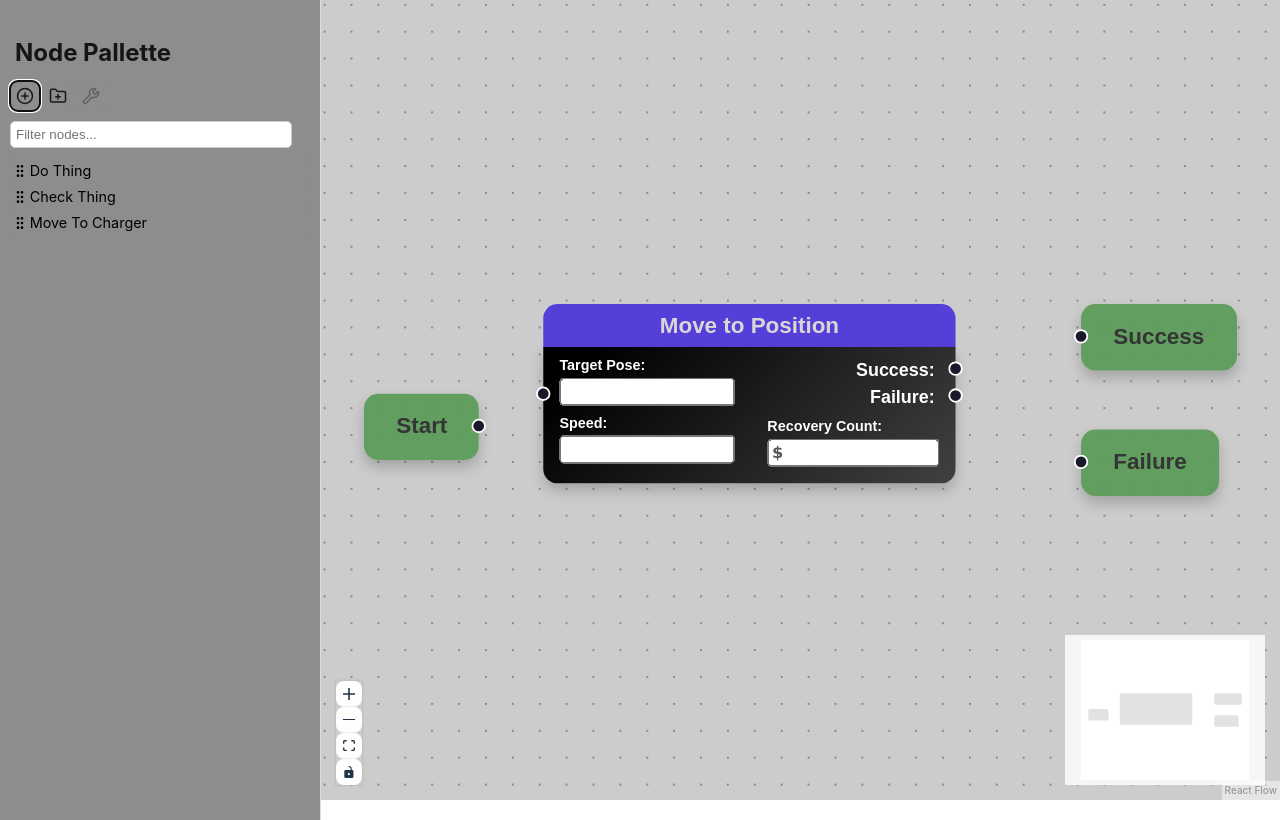
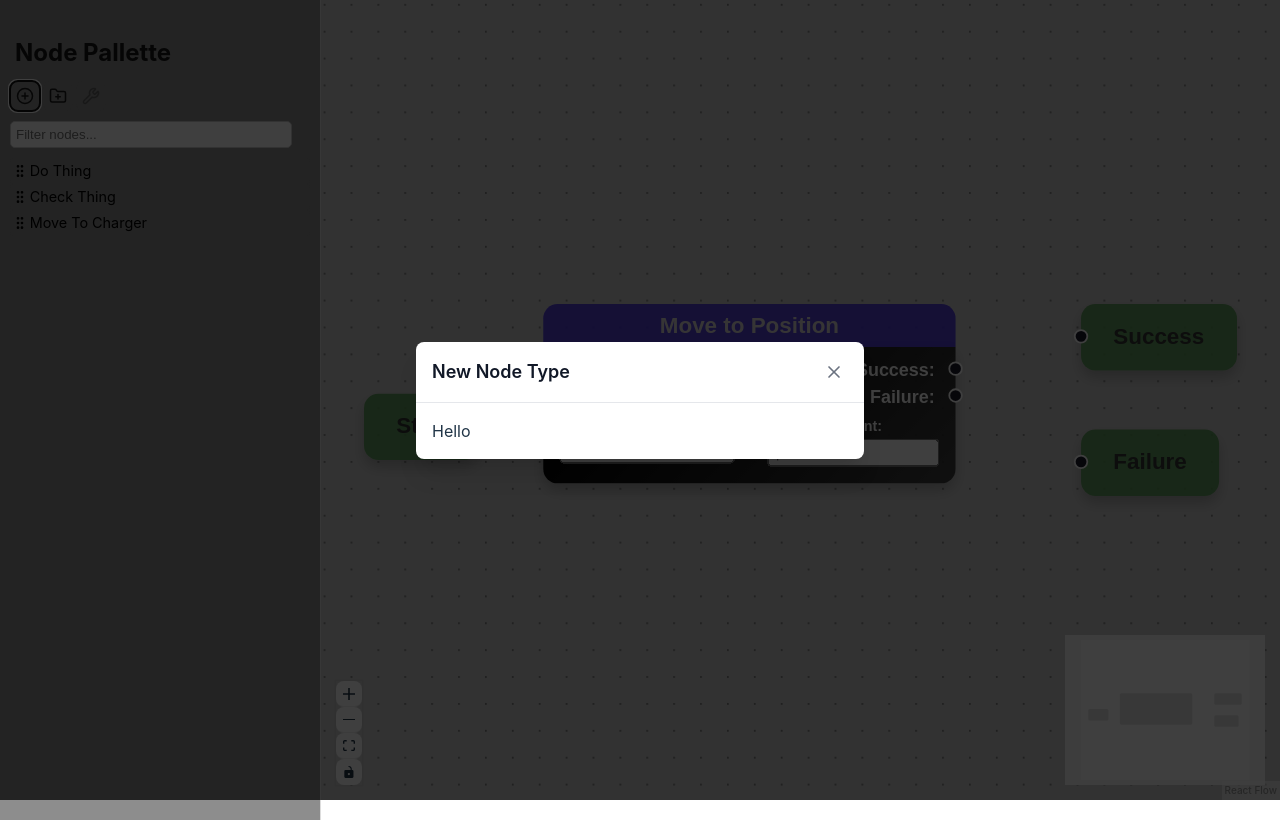
Before and after one commit to behaviorflow/behaviorflow-editor, a React (Vite) app: page / in a window 1280 px wide. Both pictures are taken after a click on the button 25 px from the left and 95 px from the top of the page. Built offline with nearby package versions, Linux system fonts and the light colour scheme.

Commit message:
Node pallette sidebar with New Node Type mock modal

```diff
--- a/src/App.tsx
+++ b/src/App.tsx
@@ -20,7 +20,7 @@ import StartNode from "./nodes/StartNode";
 import TerminalNode from "./nodes/TerminalNode";
 import "./nodes/behavior-flow-node.css";
 
-import NodePalette from "./components/NodePalette";
+import NodePalette from "./components/NodePaletteSidebar";
 import { NodeParam, BfNodeAttributes } from "./types";
 
 import { v4 as uuid } from 'uuid';
--- a/src/components/DraggableNodeCard.tsx
+++ b/src/components/DraggableNodeCard.tsx
@@ -1,6 +1,7 @@
-import React, { useState } from "react";
+import React, { useState, useRef } from "react";
 import { GripVertical } from "lucide-react";
 import { BfNodeAttributes } from "../types";
+import { BehaviorFlowNode } from "../nodes/BehaviorFlowNode";
 
 interface DraggableNodeCardProps {
   nodeType: string;
@@ -10,7 +11,8 @@ interface DraggableNodeCardProps {
 
 export default function DraggableNodeCard({ nodeType, nodeAttributes, isSelected = false }: DraggableNodeCardProps) {
   const [isHovered, setIsHovered] = useState(false);
-  const [isClicked, setIsClicked] = useState(false);
+  const [showCallout, setShowCallout] = useState(false);
+  const calloutTimer = useRef<number | null>(null);
   const handleDragStart = (e) => {
     e.dataTransfer.setData("application/json", JSON.stringify(nodeAttributes));
     e.currentTarget.style.cursor = "grabbing";
@@ -23,9 +25,16 @@ export default function DraggableNodeCard({ nodeType, nodeAttributes, isSelected
   };
   const handleMouseEnter = () => {
     setIsHovered(true);
+    calloutTimer.current = window.setTimeout(() => {
+      setShowCallout(true);
+    }, 1000);
   };
   const handleMouseLeave = () => {
     setIsHovered(false);
+    if (calloutTimer.current) {
+      window.clearTimeout(calloutTimer.current);
+    }
+    setShowCallout(false);
   };
   const handleMouseUp = (e) => {
     e.currentTarget.style.cursor = "grab";
@@ -66,6 +75,28 @@ export default function DraggableNodeCard({ nodeType, nodeAttributes, isSelected
           {nodeType}
         </span>
       </div>
+      {showCallout && (
+        <div
+          style={{
+            position: "absolute",
+            backgroundColor: "white",
+            border: "1px solid #ccc",
+            borderRadius: "5px",
+            padding: "10px",
+            marginTop: "5px",
+            width: "200px",
+            boxShadow: "0 2px 8px rgba(0, 0, 0, 0.15)",
+            zIndex: 1000,
+          }}>
+          <strong>{nodeType}</strong>
+          <div style={{ marginTop: "5px", fontSize: "0.9em" }}>
+            <div><strong>In Params:</strong> {nodeAttributes.inParams.length > 0 ? nodeAttributes.inParams.map((p) => p.paramName).join(", ") : "None"}</div>
+            <div><strong>Out Params:</strong> {nodeAttributes.outParams.length > 0 ? nodeAttributes.outParams.map((p) => p.paramName).join(", ") : "None"}</div>
+            <div><strong>Out Ports:</strong> {nodeAttributes.outPorts.length > 0 ? nodeAttributes.outPorts.join(", ") : "None"}</div>
+            {/* <BehaviorFlowNode> nodeId=nodeAttributes.nodeId, nodeType, inParams, outParams, outPorts </BehaviorFlowNode> */}
+          </div>
+        </div>
+      )}
     </div>
   );
 }
--- /dev/null
+++ b/src/components/MenuSidebar.tsx
@@ -0,0 +1,3 @@
+//Title
+//Close arrow
+//Content
--- /dev/null
+++ b/src/components/Modal.tsx
@@ -0,0 +1,120 @@
+import { useState, useEffect } from "react";
+import { createPortal } from "react-dom";
+import { X } from "lucide-react";
+
+// Portal-based Modal Component
+const Modal = ({ isOpen, onClose, title, children }) => {
+  // Close modal on Escape key and manage body scroll
+  useEffect(() => {
+    const handleEscape = (e) => {
+      if (e.key === "Escape") {
+        onClose();
+      }
+    };
+
+    if (isOpen) {
+      document.addEventListener("keydown", handleEscape);
+      // Prevent body scroll when modal is open
+      document.body.style.overflow = "hidden";
+    }
+
+    return () => {
+      document.removeEventListener("keydown", handleEscape);
+      document.body.style.overflow = "unset";
+    };
+  }, [isOpen, onClose]);
+
+  if (!isOpen) return null;
+
+  const bodyStyle = {
+    padding: "16px",
+  };
+
+  const modalContent = (
+    <div
+      style={{
+        position: "fixed",
+        top: 0,
+        left: 0,
+        right: 0,
+        bottom: 0,
+        backgroundColor: "rgba(0, 0, 0, 0.5)",
+        display: "flex",
+        alignItems: "center",
+        justifyContent: "center",
+        zIndex: 1000,
+        padding: "16px",
+      }}>
+      {/* Backdrop */}
+      <div
+        style={{
+          position: "fixed",
+          top: 0,
+          left: 0,
+          right: 0,
+          bottom: 0,
+          backgroundColor: "rgba(0, 0, 0, 0.5)",
+          transition: "opacity 0.2s",
+        }}
+        onClick={onClose}
+      />
+
+      <div
+        style={{
+          backgroundColor: "white",
+          borderRadius: "8px",
+          boxShadow: "0 20px 25px -5px rgba(0, 0, 0, 0.1), 0 10px 10px -5px rgba(0, 0, 0, 0.04)",
+          maxWidth: "448px",
+          width: "100%",
+          maxHeight: "90vh",
+          overflowY: "auto",
+          position: "relative",
+        }}>
+        <
+          div
+          style={{
+            display: "flex",
+            alignItems: "center",
+            justifyContent: "space-between",
+            padding: "16px",
+            borderBottom: "1px solid #e5e7eb",
+          }}>
+          <h3
+            style={{
+              fontSize: "18px",
+              fontWeight: "600",
+              color: "#111827",
+              margin: 0,
+            }}>
+            {title}
+          </h3>
+          <button
+            onClick={onClose}
+            style={{
+              padding: "4px",
+              backgroundColor: "transparent",
+              border: "none",
+              borderRadius: "50%",
+              cursor: "pointer",
+              transition: "background-color 0.2s",
+              display: "flex",
+              alignItems: "center",
+              justifyContent: "center",
+            }}
+            onMouseEnter={(e) => (e.target.style.backgroundColor = "#f3f4f6")}
+            onMouseLeave={(e) => (e.target.style.backgroundColor = "transparent")}>
+            <X size={20} color="#6b7280" />
+          </button>
+        </div>
+
+        {/* Body */}
+        <div style={bodyStyle}>{children}</div>
+      </div>
+    </div>
+  );
+
+  // Render modal content into document.body using portal
+  return createPortal(modalContent, document.body);
+};
+
+export default Modal;
--- /dev/null
+++ b/src/components/NewNodeTypeModal.tsx
@@ -0,0 +1,19 @@
+import Modal from "./Modal";
+
+const NewNodeTypeModal = ({ isOpen, onClose }) => {
+  return (
+    <div>
+      <Modal
+        isOpen={isOpen}
+        onClose={onClose}
+        title="New Node Type"
+      >
+        <div>
+          Hello
+        </div>
+      </Modal>
+		</div>
+  );
+};
+
+export default NewNodeTypeModal;
--- a/src/components/NodePalette.tsx
+++ b/src/components/NodePaletteSidebar.tsx
@@ -3,6 +3,8 @@ import DraggableNodeCard from "./DraggableNodeCard";
 import SidebarButton from "./SidebarButton";
 import { BfNodeAttributes } from "../types";
 import { CirclePlus, Wrench, FolderPlus } from "lucide-react";
+
+import NewNodeTypeModal from "./NewNodeTypeModal";
 
 interface NodePaletteProps {
   //   onDragEnd: (event: React.DragEvent, nodeAttributes: BfNodeAttributes) => void;
@@ -11,7 +13,8 @@ interface NodePaletteProps {
 
 export default function NodePalette({ nodes }: NodePaletteProps) {
   const [activeItem, setActiveItem] = useState<string | null>(null);
-  const [searchTerm, setSearchTerm] = useState('');
+  const [searchTerm, setSearchTerm] = useState("");
+  const [isNewNodeTypeModalOpen, setIsNewNodeTypeModalOpen] = useState(false);
 
   const handleItemClick = (nodeType: string) => {
     setActiveItem(nodeType);
@@ -32,7 +35,7 @@ export default function NodePalette({ nodes }: NodePaletteProps) {
       <h2 style={{ textAlign: "left", marginBottom: "5px", padding: "5px", color: "#151515ff" }}>Node Pallette</h2>
       <div style={{ textAlign: "center", marginBottom: "10px", alignItems: "center", display: "flex", gap: "0.2em" }}>
         <SidebarButton
-          onClick={() => console.log("Button clicked")}
+          onClick={() => setIsNewNodeTypeModalOpen(true)}
           buttonName="New Node Type"
           symbol={<CirclePlus />}></SidebarButton>
         <SidebarButton
@@ -47,7 +50,15 @@ export default function NodePalette({ nodes }: NodePaletteProps) {
         />
       </div>
       <input
-        style={{ backgroundColor: "white", width: "90%", marginBottom: "10px", padding: "5px", borderRadius: "5px", border: "1px solid #ccc", color: " black" }}
+        style={{
+          backgroundColor: "white",
+          width: "90%",
+          marginBottom: "10px",
+          padding: "5px",
+          borderRadius: "5px",
+          border: "1px solid #ccc",
+          color: " black",
+        }}
         type="text"
         placeholder="Filter nodes..."
         value={searchTerm}
@@ -58,6 +69,7 @@ export default function NodePalette({ nodes }: NodePaletteProps) {
           <DraggableNodeCard nodeType={node.nodeType} nodeAttributes={node} isSelected={activeItem == node.nodeType} />
         </div>
       ))}
+      <NewNodeTypeModal isOpen={isNewNodeTypeModalOpen} onClose={() => setIsNewNodeTypeModalOpen(false)} />
     </div>
   );
 }
```
Also changed, not shown: src/components/ActivityBar.tsx (added).
